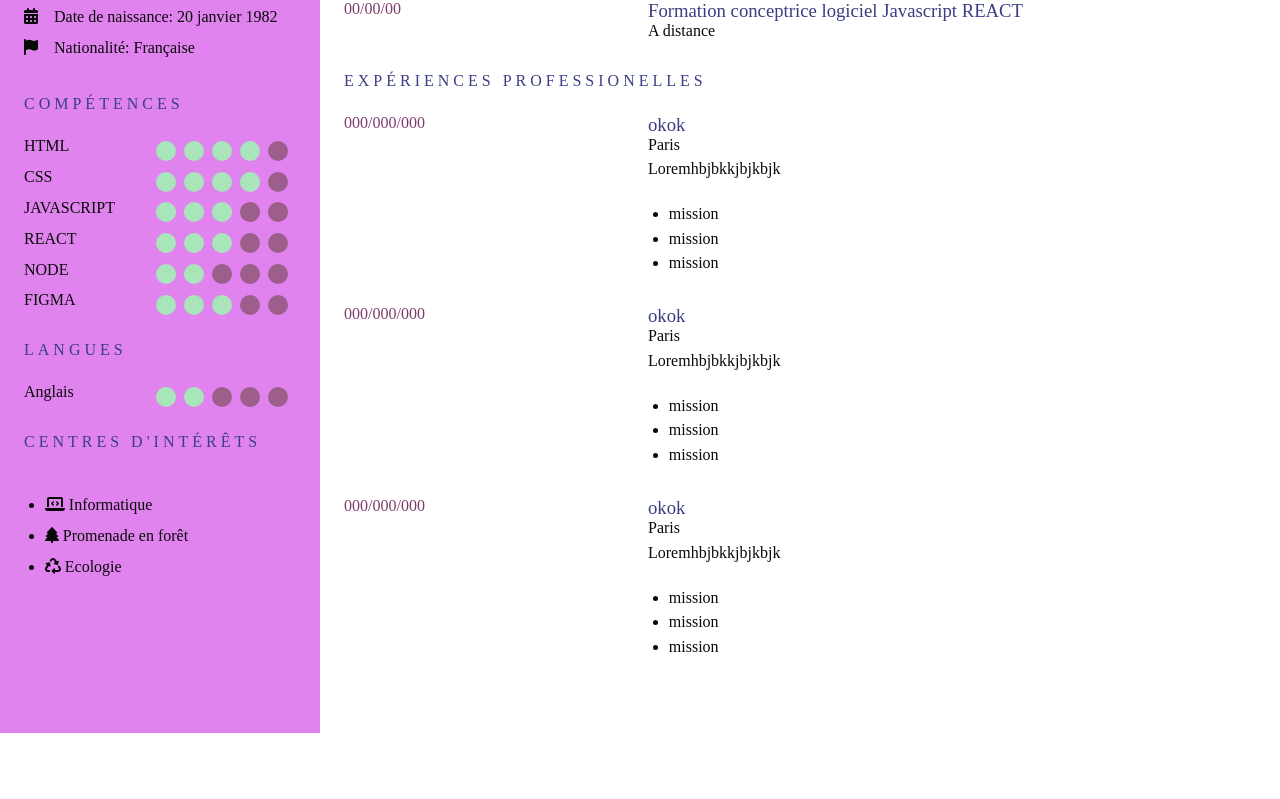
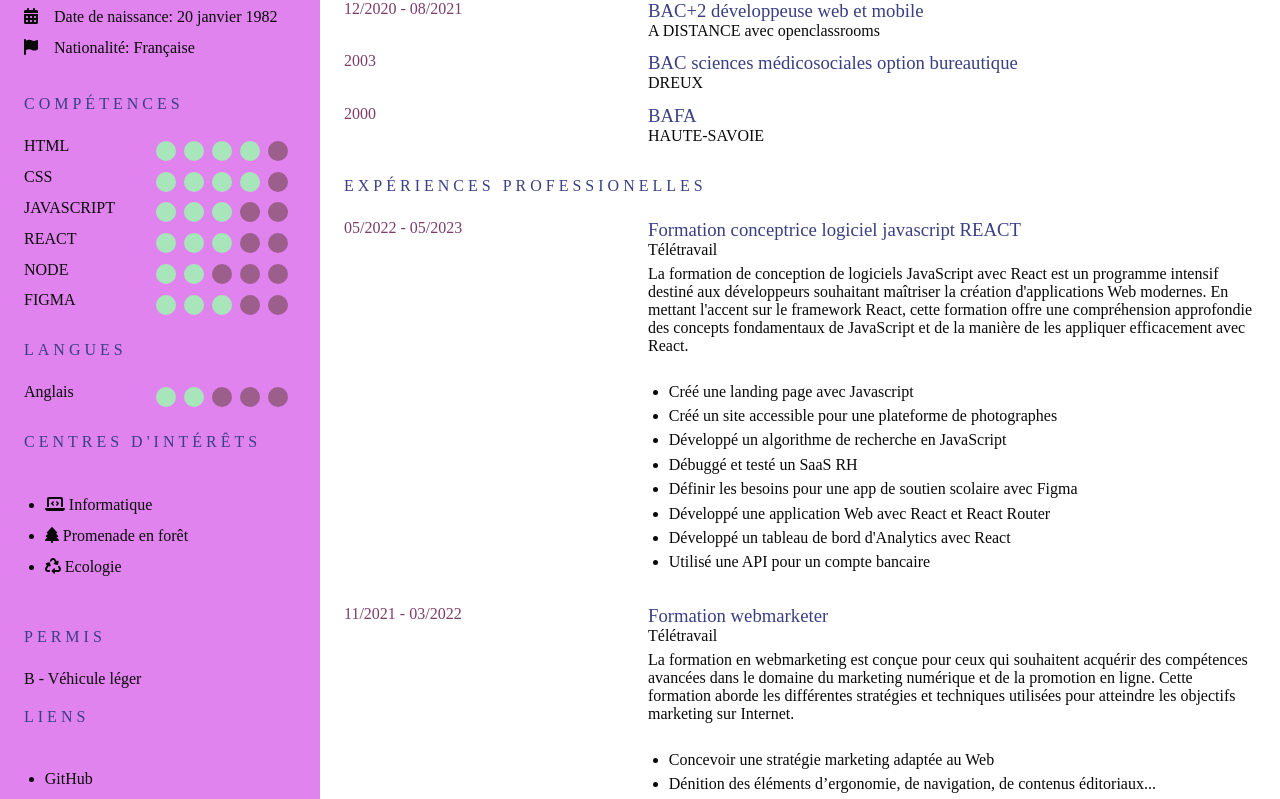
Before and after one commit to sousouben/mon-cv, a React (Create React App) app: page / in a window 1280 px wide. Shown: the part 300-1099 px from the top of the page. Before the commit the page ends 1033 px from the top, so only its background shows below. Built offline with nearby package versions, Linux system fonts and the light colour scheme; a web font is replaced by a local one.

Commit message:
ajout liens et permis

```diff
--- /dev/null
+++ b/src/components/liens/Liens.jsx
@@ -0,0 +1,26 @@
+import React from "react";
+
+function Liens() {
+  return (
+    <div className="skills">
+      <h2 className="h2">Liens</h2>
+      <ul>
+        <li>
+          <a href="https://github.com/" target="_blanc">
+            GitHub
+          </a>
+        </li>
+        <li>
+          <a
+            href="https://www.linkedin.com/in/souad-mouatakide-94aa5b201/"
+            target="_blanc"
+          >
+            Linkedin
+          </a>
+        </li>
+      </ul>
+    </div>
+  );
+}
+
+export default Liens;
--- a/src/components/skills/Skills.jsx
+++ b/src/components/skills/Skills.jsx
@@ -1,6 +1,8 @@
 import React from "react";
 import Skill from "./Skill";
 import Interests from "../interests/Interests";
+import Permis from "../vehicule/Permis";
+import Liens from "../liens/Liens";
 
 function Skills() {
   return (
@@ -19,6 +21,8 @@ function Skills() {
         <Skill title="Anglais" rating="2" />
       </div>
       <Interests />
+      <Permis />
+      <Liens />
     </>
   );
 }
--- /dev/null
+++ b/src/components/vehicule/Permis.jsx
@@ -0,0 +1,12 @@
+import React from "react";
+
+function Permis() {
+  return (
+    <div className="skills">
+      <h2 className="h2">Permis</h2>
+      <p>B - Véhicule léger</p>
+    </div>
+  );
+}
+
+export default Permis;
--- a/src/datas/Experiences.js
+++ b/src/datas/Experiences.js
@@ -1,64 +1,114 @@
 export const dataExperiences = [
   {
     id: 1,
-    title: "okok",
-    date: "000/000/000",
-    location: "Paris",
-    text: "Loremhbjbkkjbjkbjk",
+    title: "Formation conceptrice logiciel javascript REACT",
+    date: "05/2022 - 05/2023",
+    location: "Télétravail",
+    text: "La formation de conception de logiciels JavaScript avec React est un programme intensif destiné aux développeurs souhaitant maîtriser la création d'applications Web modernes. En mettant l'accent sur le framework React, cette formation offre une compréhension approfondie des concepts fondamentaux de JavaScript et de la manière de les appliquer efficacement avec React.",
     missions: [
       {
         id: 1,
-        title: "mission",
+        title: "Créé une landing page avec Javascript",
       },
       {
         id: 2,
-        title: "mission",
+        title: "Créé un site accessible pour une plateforme de photographes",
       },
       {
         id: 3,
-        title: "mission",
+        title: "Développé un algorithme de recherche en JavaScript ",
+      },
+      {
+        id: 4,
+        title: "Débuggé et testé un SaaS RH",
+      },
+      {
+        id: 5,
+        title:
+          "Définir les besoins pour une app de soutien scolaire avec Figma",
+      },
+      {
+        id: 6,
+        title: "Développé une application Web avec React et React Router",
+      },
+      {
+        id: 7,
+        title: "Développé un tableau de bord d'Analytics avec React",
+      },
+      {
+        id: 8,
+        title: " Utilisé une API pour un compte bancaire",
       },
     ],
   },
   {
     id: 2,
-    title: "okok",
-    date: "000/000/000",
-    location: "Paris",
-    text: "Loremhbjbkkjbjkbjk",
+    title: "Formation webmarketer",
+    date: "11/2021 - 03/2022",
+    location: "Télétravail",
+    text: "La formation en webmarketing est conçue pour ceux qui souhaitent acquérir des compétences avancées dans le domaine du marketing numérique et de la promotion en ligne. Cette formation aborde les différentes stratégies et techniques utilisées pour atteindre les objectifs marketing sur Internet.",
     missions: [
       {
         id: 1,
-        title: "mission",
+        title: "Concevoir une stratégie marketing adaptée au Web",
       },
       {
         id: 2,
-        title: "mission",
+        title:
+          "Dénition des éléments d’ergonomie, de navigation, de contenus éditoriaux...",
       },
       {
         id: 3,
-        title: "mission",
+        title:
+          "Préparer mon site pour le référencement naturel et payant en SEO ",
+      },
+      {
+        id: 4,
+        title:
+          " Création des campagnes SEM performantes notamment avec l’outil Google Ads",
+      },
+      {
+        id: 5,
+        title:
+          " Analyser mes taux de conversion et mon chiffre d’affaires en utilisant des outils de suivi de données tels que Google Analytics",
+      },
+      {
+        id: 6,
+        title: " Création d'un site avec wordpress",
       },
     ],
   },
   {
     id: 3,
-    title: "okok",
-    date: "000/000/000",
-    location: "Paris",
-    text: "Loremhbjbkkjbjkbjk",
+    title: "Formation développeuse web et mobile",
+    date: "12/2020 - 08/2021",
+    location: "Télétravail",
+    text: "La formation de développeuse web et mobile est un programme complet conçu pour les personnes souhaitant acquérir des compétences dans le développement d'applications pour le web et les appareils mobiles. Cette formation aborde les technologies, les langages de programmation et les frameworks nécessaires pour créer des applications fonctionnelles et interactives.",
     missions: [
       {
         id: 1,
-        title: "mission",
+        title: "Transformé une maquette en site web avec HTML & CSS",
       },
       {
         id: 2,
-        title: "mission",
+        title: "Dynamisé une page web avec des animations CSS",
       },
       {
         id: 3,
-        title: "mission",
+        title: "Optimisé un site web existant",
+      },
+      {
+        id: 4,
+        title: "Construire un site e-commerce en JavaScript ",
+      },
+      {
+        id: 5,
+        title:
+          "Construire une API sécurisée pour une application d'avis gastronomiques ",
+      },
+      {
+        id: 6,
+        title: " Créé un réseau social d’entreprise en vuejs ",
       },
     ],
   },
--- a/src/datas/Formations.js
+++ b/src/datas/Formations.js
@@ -1,21 +1,34 @@
 const dataFormations = [
   {
     id: 1,
-    title: "Formation développeuse web",
-    date: "00/00/00",
-    location: "A distance",
+    title: "BAC+3 conceptrice logiciel javascript REACT",
+    date: "05/2022 - 05/2023",
+    location: "A DISTANCE avec openclassrooms",
   },
+
   {
     id: 2,
     title: "Formation webmarketer",
-    date: "00/00/00",
-    location: "A distance",
+    date: "11/2021 - 03/2022",
+    location: "A DISTANCE avec esecad",
   },
   {
     id: 3,
-    title: "Formation conceptrice logiciel Javascript REACT",
-    date: "00/00/00",
-    location: "A distance",
+    title: "BAC+2 développeuse web et mobile",
+    date: "12/2020 - 08/2021",
+    location: "A DISTANCE avec openclassrooms",
+  },
+  {
+    id: 4,
+    title: "BAC sciences médicosociales option bureautique",
+    date: "2003",
+    location: "DREUX",
+  },
+  {
+    id: 5,
+    title: "BAFA",
+    date: "2000",
+    location: "HAUTE-SAVOIE",
   },
 ];
 
```
